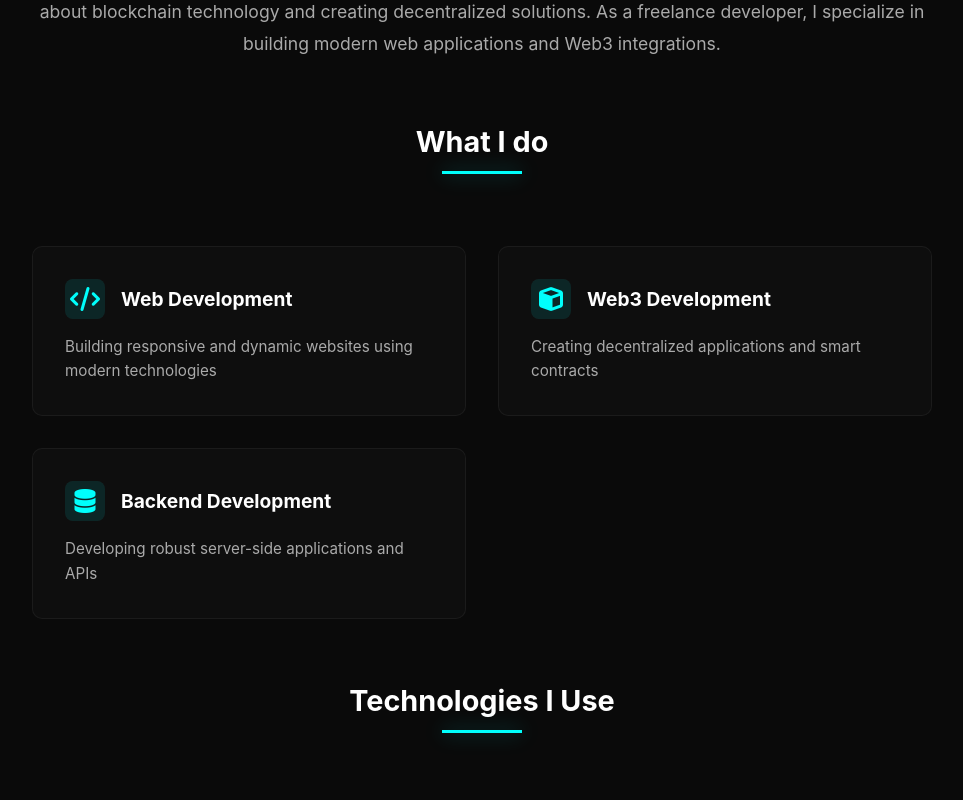
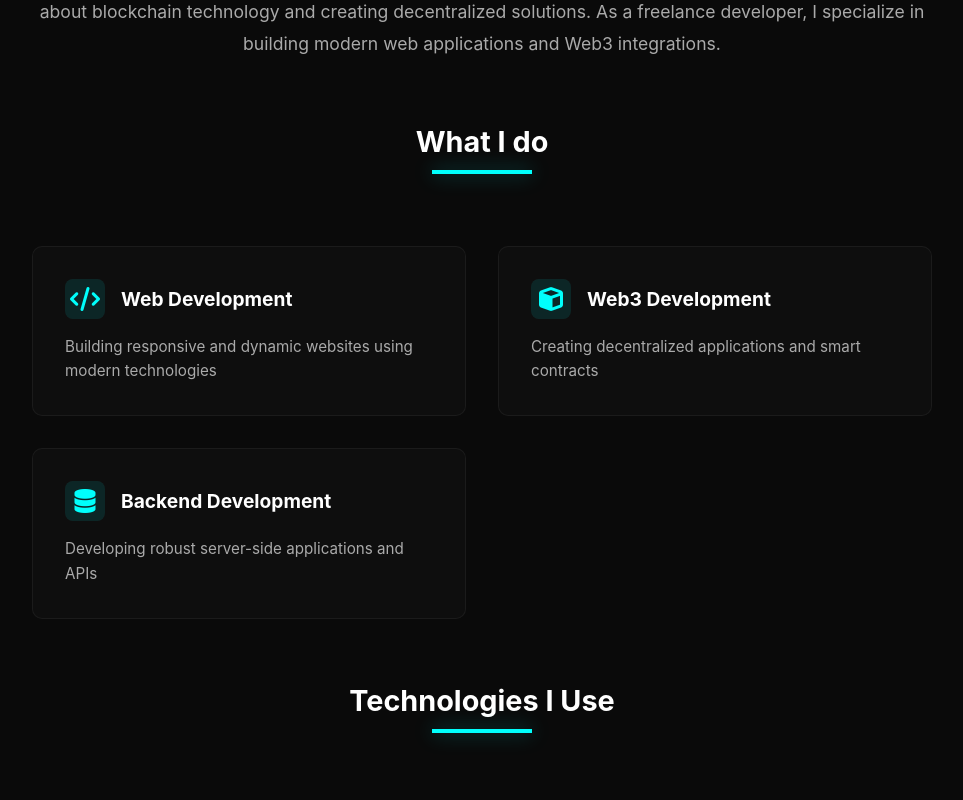
Before and after one commit to Adwaitbytes/adwaitbytes.github.io, a plain HTML site: page index.html in a window 1280 px wide. Shown: the part 1060-1860 px from the top of the page, without its empty margins (158-1121 px from the left). Drawn offline with nearby package versions, Linux system fonts and the light colour scheme; animation ran at ten frames a second.

Commit message:
Update section title underline style

```diff
--- a/styles.css
+++ b/styles.css
@@ -356,9 +356,10 @@ h2 {
     bottom: 0;
     left: 50%;
     transform: translateX(-50%);
-    width: 60px;
-    height: 3px;
+    width: 100px;
+    height: 4px;
     background: #00fffc;
+    animation: glowPulse 2s infinite;
 }
 
 .skills-container {
@@ -1251,9 +1252,10 @@ button:hover {
     position: absolute;
     bottom: -8px;
     left: 0;
-    width: 40px;
-    height: 3px;
+    width: 100px;
+    height: 4px;
     background: #00fffc;
+    animation: glowPulse 2s infinite;
 }
 
 .skills-container {
@@ -1617,8 +1619,8 @@ button:hover {
     position: absolute;
     left: 50%;
     bottom: 0;
-    width: 80px;
-    height: 3px;
+    width: 100px;
+    height: 4px;
     background: #00fffc;
     transform: translateX(-50%);
     animation: glowPulse 2s infinite;
```
